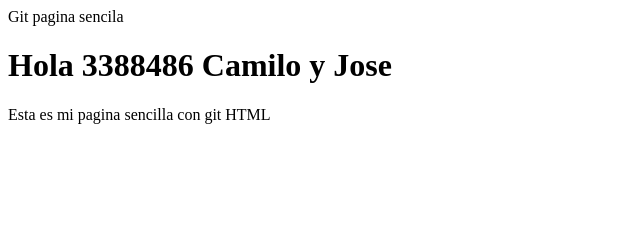
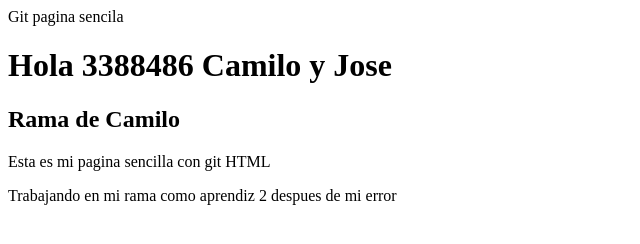
Before and after one commit to jose-10-vg/ProyectoEquipo, a plain HTML site: page index.html in a window 1280 px wide. Shown: the whole page, without its empty margins (0-640 px from the left). Drawn offline with Linux system fonts and the light colour scheme.

Commit message:
Creacion del encabezado

```diff
--- a/index.html
+++ b/index.html
@@ -6,7 +6,9 @@ Git pagina sencila
 </head>
 <body>
     <h1> Hola 3388486 Camilo y Jose</h1>
+    <h2> Rama de Camilo</h2>
     <p> Esta es mi pagina sencilla con git HTML</p>
+    <p> Trabajando en mi rama como aprendiz 2 despues de mi error</p>
 </body>
     </html>
 
```
